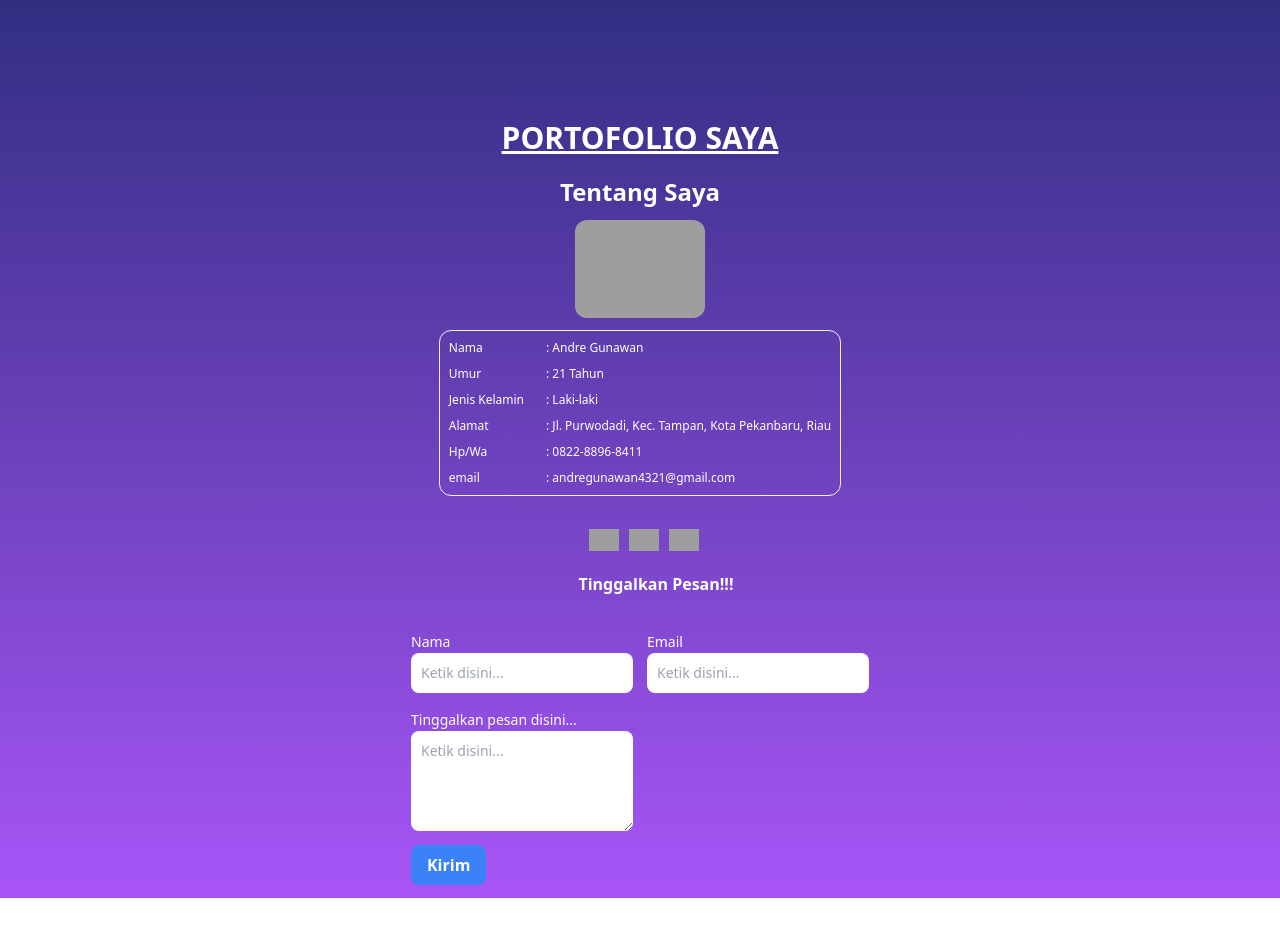
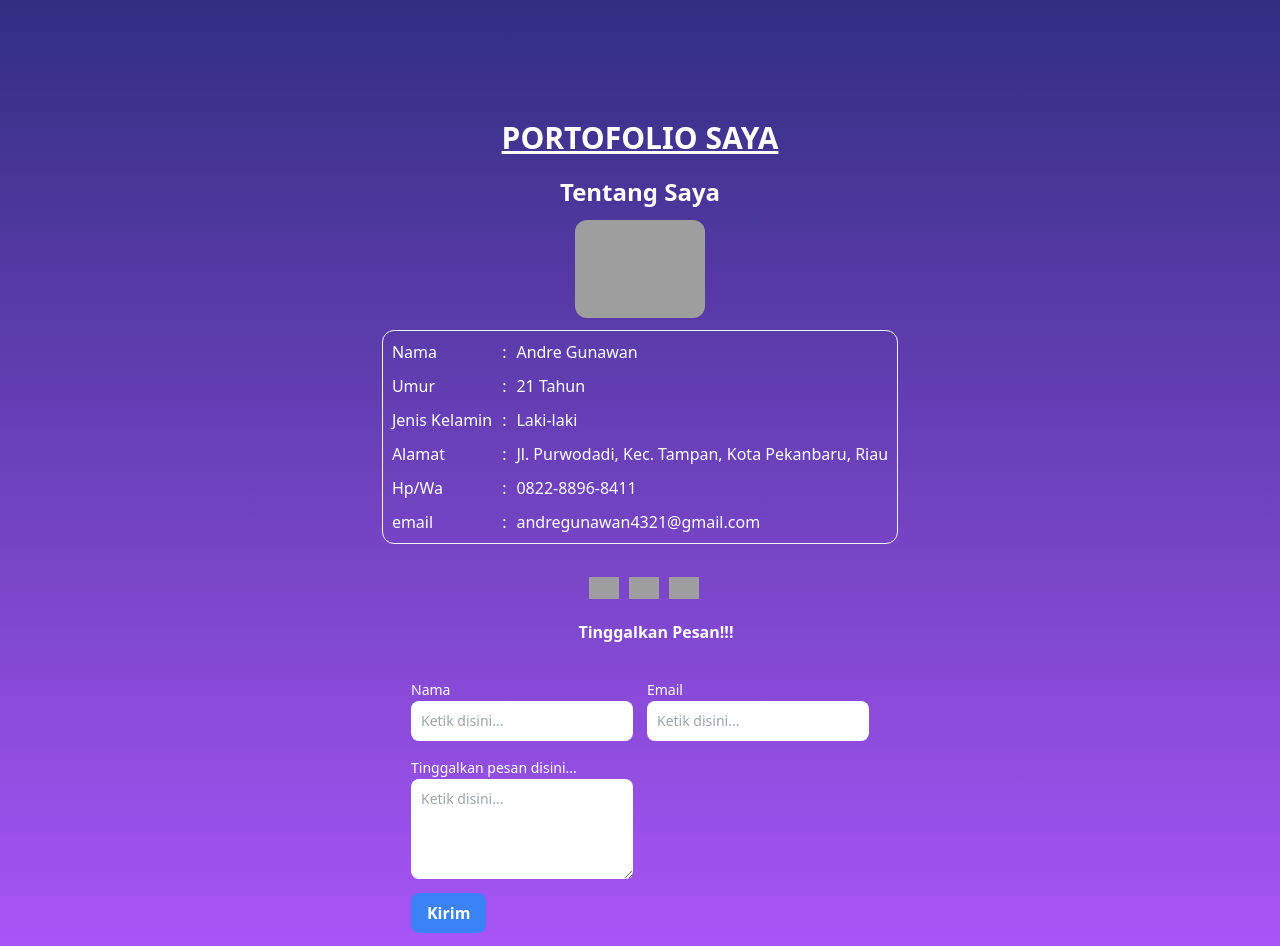
Before and after one commit to bobwplh/andre_gunawan-netlify_assignment, a plain HTML site: page index.html in a window 1280 px wide. Before the commit the page ends 898 px from the top, so only its background shows below. Drawn offline with nearby package versions, Linux system fonts and the light colour scheme; grey boxes are pictures that could not be loaded.

Commit message:
edit index.html

```diff
--- a/index.html
+++ b/index.html
@@ -18,30 +18,36 @@
         </div>
       </div>
       <div class="flex justify-center">
-        <table class="border-separate border-spacing-2 border border-slate-100 rounded-xl text-xs">
+        <table class="border-separate border-spacing-2 border border-slate-100 rounded-xl text-base">
           <tr>
             <td>Nama</td>
-            <td>&emsp;: Andre Gunawan</td>
+            <td>:</td>
+            <td> Andre Gunawan</td>
           </tr>
           <tr>
             <td>Umur</td>
-            <td>&emsp;: 21 Tahun</td>
+            <td>:</td>
+            <td> 21 Tahun</td>
           </tr>
           <tr>
             <td>Jenis Kelamin</td>
-            <td>&emsp;: Laki-laki</td>
+            <td>:</td>
+            <td> Laki-laki</td>
           </tr>
           <tr>
             <td>Alamat</td>
-            <td>&emsp;: Jl. Purwodadi, Kec. Tampan, Kota Pekanbaru, Riau</td>
+            <td>:</td>
+            <td> Jl. Purwodadi, Kec. Tampan, Kota Pekanbaru, Riau</td>
           </tr>
           <tr>
             <td>Hp/Wa</td>
-            <td>&emsp;: 0822-8896-8411</td>
+            <td>:</td>
+            <td> 0822-8896-8411</td>
           </tr>
           <tr>
             <td>email</td>
-            <td>&emsp;: andregunawan4321@gmail.com</td>
+            <td>:</td>
+            <td> andregunawan4321@gmail.com</td>
           </tr>
         </table>
       </div>
```
